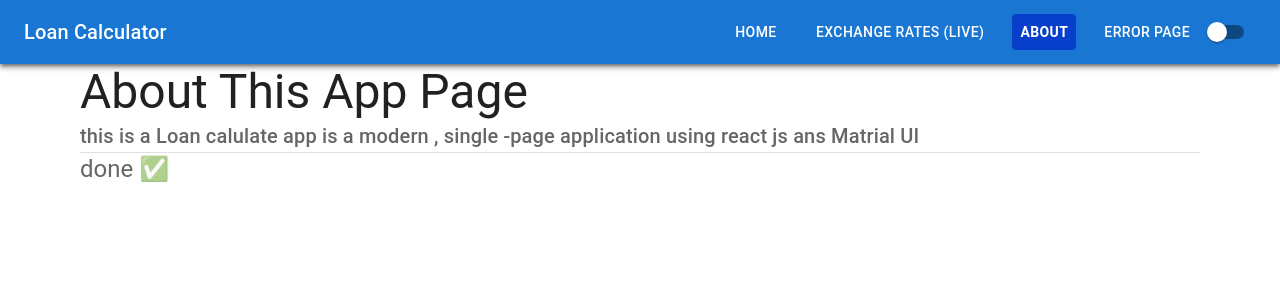
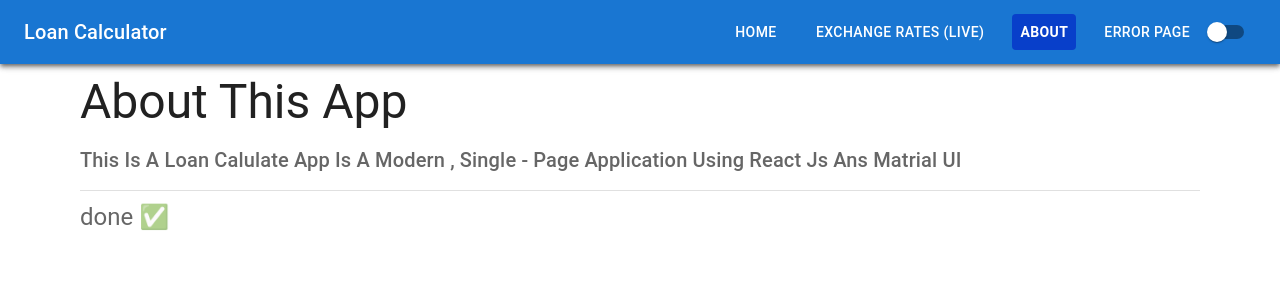
Before and after one commit to Nitin-lohumi/React-project, a React (Vite) app: page /about in a window 1280 px wide. Shown: the top 300 px of the page. Built offline with nearby package versions, Linux system fonts and the light colour scheme.

Commit message:
checking all things work properly or not

```diff
--- a/src/component/About.jsx
+++ b/src/component/About.jsx
@@ -1,5 +1,5 @@
 import React from "react";
-import { Box, Typography, useTheme,Divider } from "@mui/material";
+import { Box, Typography, useTheme, Divider } from "@mui/material";
 function About() {
   const theme = useTheme();
   return (
@@ -8,6 +8,7 @@ function About() {
         display: "flex",
         justifyContent: "center",
         alignItems: "center",
+        margin: "10px",
       }}
     >
       <Box
@@ -21,25 +22,37 @@ function About() {
         <Typography
           variant="h3"
           sx={{
+            textTransform: "capitalize",
             color: theme.palette.text.primary,
             display: "flex",
           }}
         >
-          About This App Page
+          About This App
         </Typography>
-        <Typography variant="h6" sx={{ color: theme.palette.text.secondary }}>
-          this is a Loan calulate app is a modern , single -page application
+        <Typography
+          variant="h6"
+          sx={{
+            textTransform: "capitalize",
+            textWrap: "pretty",
+            padding: "14px 0",
+            color: theme.palette.text.secondary,
+          }}
+        >
+          this is a Loan calulate app is a modern , single - page application
           using react js ans Matrial UI
         </Typography>
         <Divider
           sx={{
             width: "100%",
             color: theme.palette.text.secondary,
-            background: theme.palette.background.default
+            background: theme.palette.background.default,
           }}
         />
-        <Typography variant="h5" sx={{color:theme.palette.text.secondary}}>
-            done  ✅
+        <Typography
+          variant="h5"
+          sx={{ padding: "10px 0", color: theme.palette.text.secondary }}
+        >
+          done ✅
         </Typography>
       </Box>
     </Box>
--- a/src/component/EMI_chart.jsx
+++ b/src/component/EMI_chart.jsx
@@ -68,7 +68,12 @@ function EMI_chart({ emi, data, reset }) {
     setSchedule(scheduleData);
   }, [emi, exchangeRates, targetCurrency, InterestRate, termYear, Loan]);
 
-  if (loading) return <CircularProgress />;
+  if (loading)
+    return (
+      <Box sx={{ display: "flex", justifyContent: "center", padding: "10px" }}>
+        <CircularProgress color={theme.palette.text.primary} />
+      </Box>
+    );
 
   const currencySymbol = targetCurrency === "INR" ? "₹" : "$";
   const rate = exchangeRates[targetCurrency] || 1;
@@ -90,10 +95,7 @@ function EMI_chart({ emi, data, reset }) {
         }}
       >
         <Box className="selectClass">
-          <Typography
-            variant="h6"
-            sx={{ color: theme.palette.text.primary }}
-          >
+          <Typography variant="h6" sx={{ color: theme.palette.text.primary }}>
             Select Currency:
           </Typography>
           <Select
--- a/src/component/ExchangeRate.jsx
+++ b/src/component/ExchangeRate.jsx
@@ -8,7 +8,7 @@ import {
   MenuItem,
   FormControl,
   InputLabel,
-  Box
+  Box,
 } from "@mui/material";
 import { ContextProvider } from "../utility/ContextAPI";
 import axios from "axios";
@@ -37,9 +37,7 @@ const ExchangeRate = () => {
         setLoading(false);
       }
     };
-
     fetchRates();
-
     const interval = setInterval(fetchRates, 300000);
     return () => clearInterval(interval);
   }, [baseCurrency]);
@@ -77,19 +75,20 @@ const ExchangeRate = () => {
           </Select>
         </FormControl>
       )}
-
       <Card sx={{ maxWidth: 1000, margin: "auto", mt: 2 }}>
         <CardContent className="content">
           <Typography variant="h6" gutterBottom className="heading">
             Live Exchange Rates (Base: {baseCurrency})
           </Typography>
           {loading ? (
-            <Box sx={{display:"flex",justifyContent:"center"}}>
+            <Box sx={{ display: "flex", justifyContent: "center" }}>
               <CircularProgress />
             </Box>
           ) : (
+            <>
+              {rates ? (
                 <Box
-              sx={{ maxHeight: 300, overflowY: "auto" }}
+                  sx={{ maxHeight: "60vh", overflowY: "auto" }}
                   className="liveCurr"
                 >
                   {Object.entries(rates).map(([currency, rate]) => (
@@ -99,6 +98,12 @@ const ExchangeRate = () => {
                     </Typography>
                   ))}
                 </Box>
+              ) : (
+                <Typography variant="h6" color="error">
+                  Error fatching data
+                </Typography>
+              )}
+            </>
           )}
         </CardContent>
       </Card>
--- a/src/component/NavBar.jsx
+++ b/src/component/NavBar.jsx
@@ -104,7 +104,7 @@ function NavBar() {
             <Divider
               sx={{
                 width: "100%",
-                color: theme.palette.text.secondary,
+                color: theme.palette.text.primary,
                 background: theme.palette.background.default,
               }}
             />
@@ -125,7 +125,7 @@ function NavBar() {
             <Divider
               sx={{
                 width: "100%",
-                color: theme.palette.text.secondary,
+                color: theme.palette.text.primary,
                 background: theme.palette.background.default,
               }}
             />
@@ -146,7 +146,7 @@ function NavBar() {
             <Divider
               sx={{
                 width: "100%",
-                color: theme.palette.text.secondary,
+                color: theme.palette.text.primary,
                 background: theme.palette.background.default,
               }}
             />
```
Lines whose indentation alone changed are shown as unchanged.
